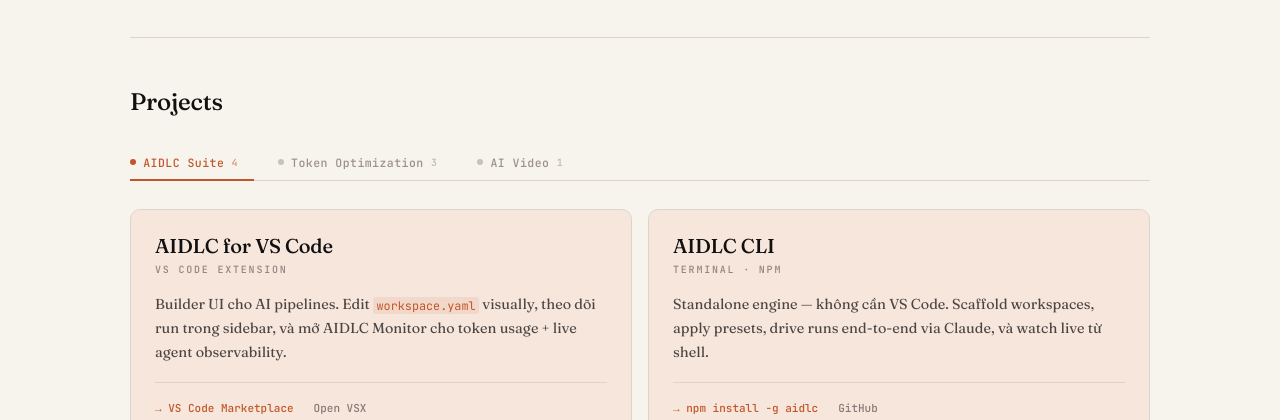
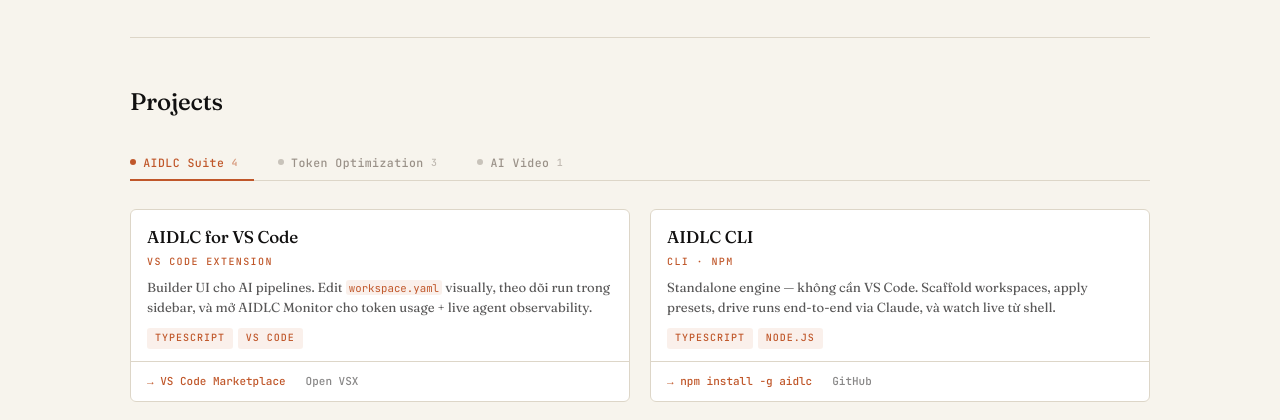
Before and after one commit to hueanmy/hueanmy.github.io, an Astro site: page / in a window 1280 px wide. Both pictures are taken after a click on the tab "Projects". Shown: the part 348-768 px from the top of the page. Built offline with nearby package versions, Linux system fonts and the light colour scheme; Astro itself is replaced by a stand-in of ours.

Commit message:
Unify all card styles to match Writing tab CourseCard layout

```diff
--- a/src/components/AIDLCSuite.astro
+++ b/src/components/AIDLCSuite.astro
@@ -1,15 +1,19 @@
 ---
-// AIDLC Suite — editorial card style
+// AIDLC Suite cards — unified card style
 ---
 
 <div class="aidlc-grid">
 
   <!-- VS Code Extension -->
-  <div class="ac-card">
+  <div class="card ac-card">
     <div class="ac-body">
       <h3 class="ac-title">AIDLC for VS Code</h3>
-      <span class="ac-kind">VS Code Extension</span>
+      <p class="ac-tagline">VS CODE EXTENSION</p>
       <p class="ac-desc">Builder UI cho AI pipelines. Edit <code>workspace.yaml</code> visually, theo dõi run trong sidebar, và mở AIDLC Monitor cho token usage + live agent observability.</p>
+      <div class="ac-tech">
+        <span class="tag">TypeScript</span>
+        <span class="tag">VS Code</span>
+      </div>
     </div>
     <div class="ac-footer">
       <a class="ac-link ac-link--primary" href="https://marketplace.visualstudio.com/items?itemName=hueanmy.aidlc" target="_blank" rel="noopener">&rarr;&nbsp;VS Code Marketplace</a>
@@ -18,11 +22,15 @@
   </div>
 
   <!-- CLI -->
-  <div class="ac-card">
+  <div class="card ac-card">
     <div class="ac-body">
       <h3 class="ac-title">AIDLC CLI</h3>
-      <span class="ac-kind">Terminal &middot; npm</span>
+      <p class="ac-tagline">CLI &middot; NPM</p>
       <p class="ac-desc">Standalone engine — không cần VS Code. Scaffold workspaces, apply presets, drive runs end-to-end via Claude, và watch live từ shell.</p>
+      <div class="ac-tech">
+        <span class="tag">TypeScript</span>
+        <span class="tag">Node.js</span>
+      </div>
     </div>
     <div class="ac-footer">
       <a class="ac-link ac-link--primary" href="https://www.npmjs.com/package/aidlc" target="_blank" rel="noopener">&rarr;&nbsp;npm install -g aidlc</a>
@@ -31,11 +39,15 @@
   </div>
 
   <!-- AIDLC Term -->
-  <div class="ac-card">
+  <div class="card ac-card">
     <div class="ac-body">
       <h3 class="ac-title">AIDLC Term</h3>
-      <span class="ac-kind">macOS &middot; Windows Beta &middot; Rust + wgpu</span>
+      <p class="ac-tagline">DESKTOP &middot; MACOS &middot; WINDOWS</p>
       <p class="ac-desc">GPU-accelerated terminal cho agent work: file explorer theo shell, agent manager cho mọi Claude Code session, và live token-usage dashboard.</p>
+      <div class="ac-tech">
+        <span class="tag">Rust</span>
+        <span class="tag">wgpu</span>
+      </div>
     </div>
     <div class="ac-footer">
       <a class="ac-link ac-link--primary" href="https://github.com/aidlc-io/aidlc-io.github.io/releases/download/term-v0.3.2/AIDLC-Term-0.3.2.dmg">&rarr;&nbsp;Download macOS</a>
@@ -44,11 +56,15 @@
   </div>
 
   <!-- AIDLC TestAgent -->
-  <div class="ac-card">
+  <div class="card ac-card">
     <div class="ac-body">
       <h3 class="ac-title">AIDLC TestAgent</h3>
-      <span class="ac-kind">CLI &middot; npm &middot; TypeScript</span>
-      <p class="ac-desc">Open-source AI test agent cho web, desktop, API &amp; mobile. Point vào target, approve plan, nhận về test suite chạy được. Không telemetry, không cần API key.</p>
+      <p class="ac-tagline">CLI &middot; NPM &middot; OPEN SOURCE</p>
+      <p class="ac-desc">AI test agent cho web, desktop, API &amp; mobile. Point vào target, approve plan, nhận về test suite chạy được. Không telemetry, không cần API key.</p>
+      <div class="ac-tech">
+        <span class="tag">TypeScript</span>
+        <span class="tag">Playwright</span>
+      </div>
     </div>
     <div class="ac-footer">
       <a class="ac-link ac-link--primary" href="https://www.npmjs.com/package/aidlc-testagent" target="_blank" rel="noopener">&rarr;&nbsp;npm install -g aidlc-testagent</a>
@@ -62,69 +78,78 @@
   .aidlc-grid {
     display: grid;
     grid-template-columns: repeat(2, 1fr);
-    gap: 1rem;
+    gap: 1.25rem;
   }
   @media (max-width: 640px) { .aidlc-grid { grid-template-columns: 1fr; } }
 
   .ac-card {
-    background: #f7e6dc;
-    border: 1px solid #dcd5cc;
-    border-radius: 10px;
-    padding: 1.5rem 1.5rem 1.2rem;
     display: flex;
     flex-direction: column;
-    transition: background 150ms ease, border-color 150ms ease;
-  }
-  .ac-card:hover {
-    background: #f0d4c1;
-    border-color: #e6a995;
+    border-radius: var(--radius);
+    overflow: hidden;
   }
 
-  .ac-body { flex: 1; margin-bottom: 1.1rem; }
+  .ac-body {
+    flex: 1;
+    padding: 1rem 1rem 0.75rem;
+    display: flex;
+    flex-direction: column;
+    gap: 0.4rem;
+  }
 
   .ac-title {
     font-family: var(--font-serif);
-    font-size: 1.25rem;
+    font-size: 1.0625rem;
     font-weight: 500;
     letter-spacing: -0.01em;
     color: var(--fg);
-    margin: 0 0 0.3rem;
-    line-height: 1.2;
+    line-height: 1.3;
+    margin: 0;
   }
 
-  .ac-kind {
-    display: block;
+  .ac-tagline {
     font-family: var(--font-mono);
     font-size: 0.625rem;
     font-weight: 500;
-    letter-spacing: 0.18em;
+    letter-spacing: 0.14em;
     text-transform: uppercase;
-    color: rgba(17,16,16,0.45);
-    margin-bottom: 0.9rem;
+    color: var(--accent);
+    margin: 0;
   }
 
   .ac-desc {
-    font-family: var(--font-serif);
-    font-size: 0.9rem;
-    color: rgba(17,16,16,0.75);
-    line-height: 1.65;
+    font-size: 0.82rem;
+    color: rgba(17,16,16,0.7);
+    line-height: 1.55;
     margin: 0;
+    display: -webkit-box;
+    -webkit-line-clamp: 3;
+    -webkit-box-orient: vertical;
+    overflow: hidden;
   }
   .ac-desc code {
     font-family: var(--font-mono);
     font-size: 0.82em;
-    background: rgba(192,87,42,0.1);
+    background: var(--accent-soft);
     border-radius: 3px;
     padding: 0.05em 0.3em;
     color: var(--accent);
+  }
+
+  .ac-tech {
+    display: flex;
+    flex-wrap: wrap;
+    gap: 0.3rem;
+    margin-top: auto;
+    padding-top: 0.25rem;
   }
 
   .ac-footer {
     display: flex;
     align-items: center;
     gap: 1.25rem;
-    padding-top: 1rem;
-    border-top: 1px solid #dcd5cc;
+    padding: 0.65rem 1rem;
+    border-top: 1px solid var(--border);
   }
 
   .ac-link {
@@ -138,9 +163,5 @@
   }
   .ac-link:hover { color: var(--fg); }
   .ac-link--primary { color: var(--accent); }
-  .ac-link--primary:hover {
-    color: var(--accent-hover);
-    text-decoration: underline;
-    text-underline-offset: 3px;
-  }
+  .ac-link--primary:hover { color: var(--accent-hover); text-decoration: underline; text-underline-offset: 3px; }
 </style>
--- a/src/components/ProjectCard.astro
+++ b/src/components/ProjectCard.astro
@@ -6,14 +6,16 @@
   demoUrl?: string;
   tech?: string[];
   featured?: boolean;
+  tagline?: string;
 }
 
-const { title, description, repoUrl, demoUrl, tech = [], featured } = Astro.props;
+const { title, description, repoUrl, demoUrl, tech = [], featured, tagline } = Astro.props;
 ---
 
 <article class={`card proj-card${featured ? ' featured' : ''}`}>
   <div class="proj-body">
     <h3 class="proj-title">{title}</h3>
+    {tagline && <p class="proj-tagline">{tagline}</p>}
     <p class="proj-desc">{description}</p>
     {tech.length > 0 && (
       <div class="proj-tech">
@@ -35,10 +37,10 @@
     flex-direction: column;
   }
   .proj-body {
-    padding: 1.25rem 1.25rem 1rem;
+    padding: 1rem 1rem 0.75rem;
     display: flex;
     flex-direction: column;
-    gap: 0.5rem;
+    gap: 0.4rem;
     flex: 1;
   }
   .proj-title {
@@ -49,11 +51,19 @@
     color: var(--fg);
     line-height: 1.3;
   }
+  .proj-tagline {
+    font-family: var(--font-mono);
+    font-size: 0.625rem;
+    font-weight: 500;
+    letter-spacing: 0.14em;
+    text-transform: uppercase;
+    color: var(--accent);
+    margin: 0;
+  }
   .proj-desc {
-    font-family: var(--font-serif);
-    font-size: 0.875rem;
+    font-size: 0.82rem;
     color: rgba(17,16,16,0.7);
-    line-height: 1.6;
+    line-height: 1.55;
     display: -webkit-box;
     -webkit-line-clamp: 3;
     -webkit-box-orient: vertical;
@@ -68,7 +78,7 @@
   }
   .proj-footer {
     border-top: 1px solid var(--border);
-    padding: 0.75rem 1.25rem;
+    padding: 0.65rem 1rem;
     display: flex;
     gap: 1.25rem;
     align-items: center;
@@ -79,6 +89,7 @@
     letter-spacing: 0.04em;
     color: rgba(17,16,16,0.5);
     transition: color 120ms;
+    white-space: nowrap;
   }
   .proj-link:hover { color: var(--fg); }
   .proj-link--primary { color: var(--accent); }
```
